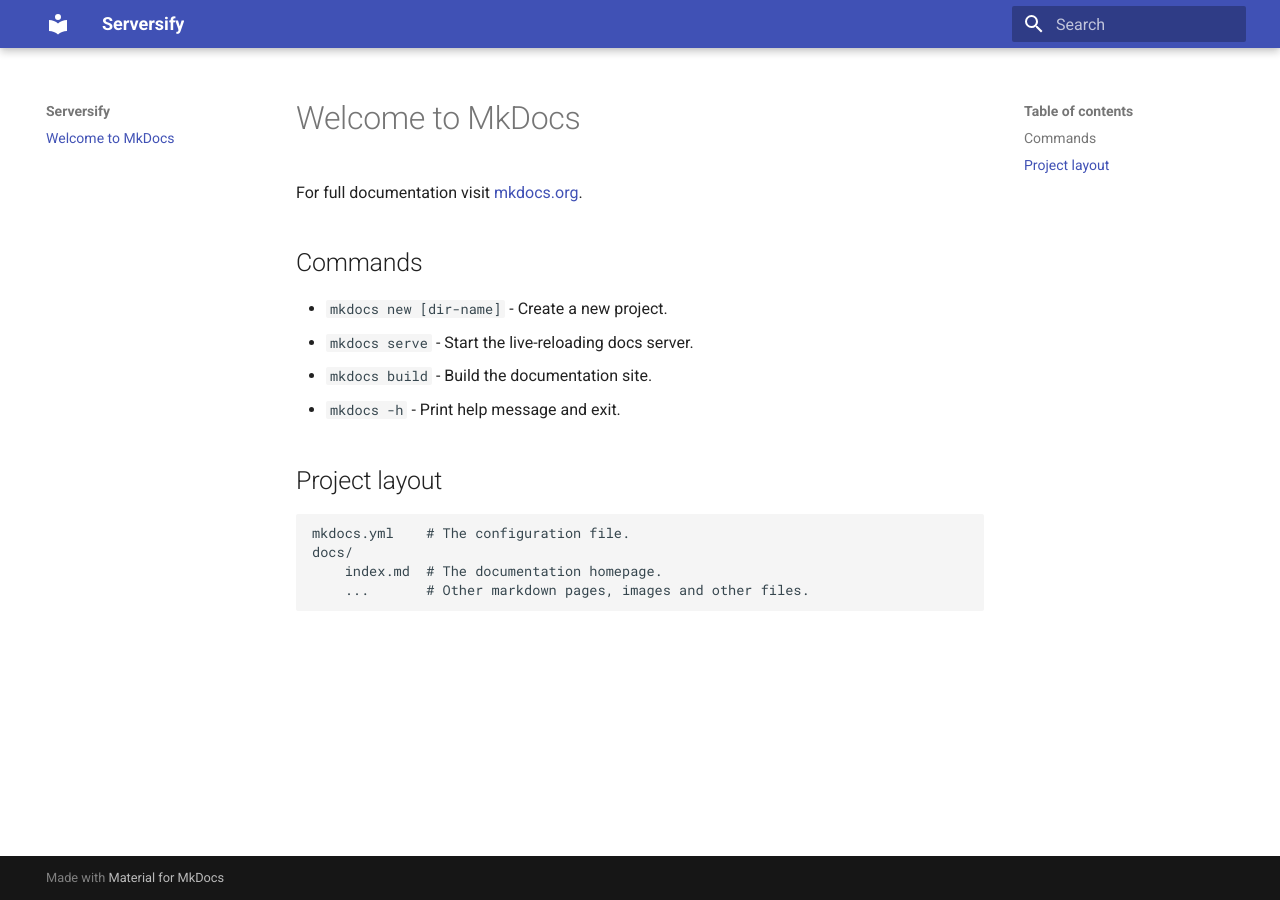
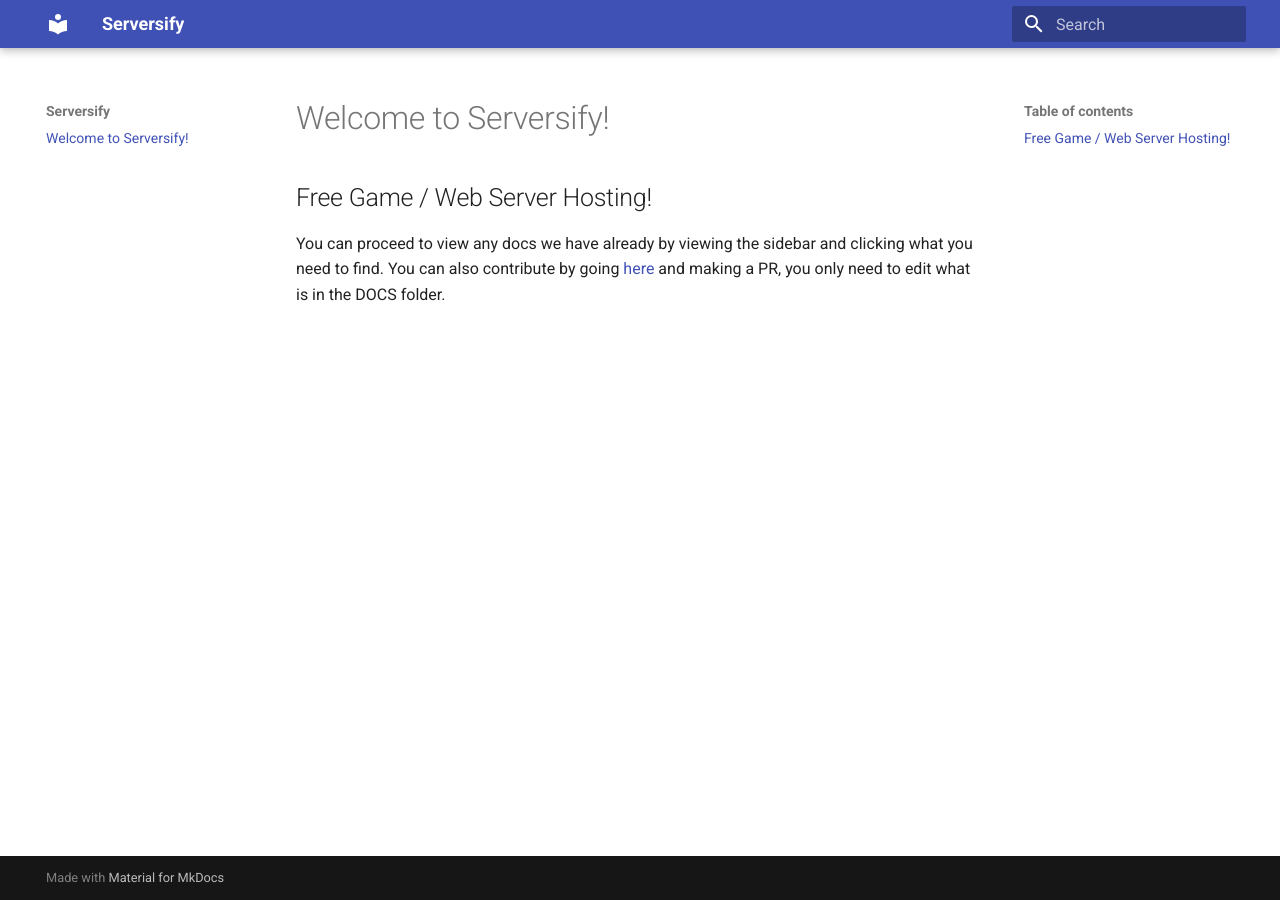
Before and after one commit to JustLucas3972/docs-1, an MkDocs documentation site: the page built from docs/index.md, in a window 1280 px wide. Built offline with MkDocs 1.6.1 and Material for MkDocs 9.7.7, drawn with Linux system fonts in a browser that asks for light colours.

Commit message:
Update index.md

```diff
--- a/docs/index.md
+++ b/docs/index.md
@@ -1,17 +1,5 @@
-# Welcome to MkDocs
+# Welcome to Serversify!
 
-For full documentation visit [mkdocs.org](https://www.mkdocs.org).
+## Free Game / Web Server Hosting!
 
-## Commands
-
-* `mkdocs new [dir-name]` - Create a new project.
-* `mkdocs serve` - Start the live-reloading docs server.
-* `mkdocs build` - Build the documentation site.
-* `mkdocs -h` - Print help message and exit.
-
-## Project layout
-
-    mkdocs.yml    # The configuration file.
-    docs/
-        index.md  # The documentation homepage.
-        ...       # Other markdown pages, images and other files.
+You can proceed to view any docs we have already by viewing the sidebar and clicking what you need to find. You can also contribute by going [here](https://github.com/serversify/docs) and making a PR, you only need to edit what is in the DOCS folder.
```
